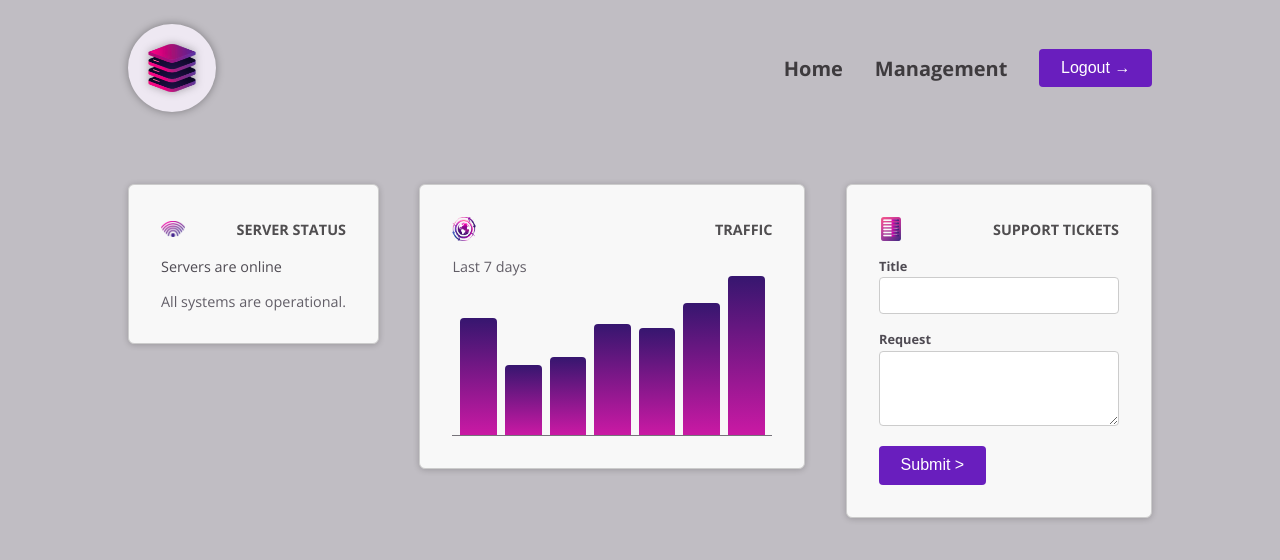
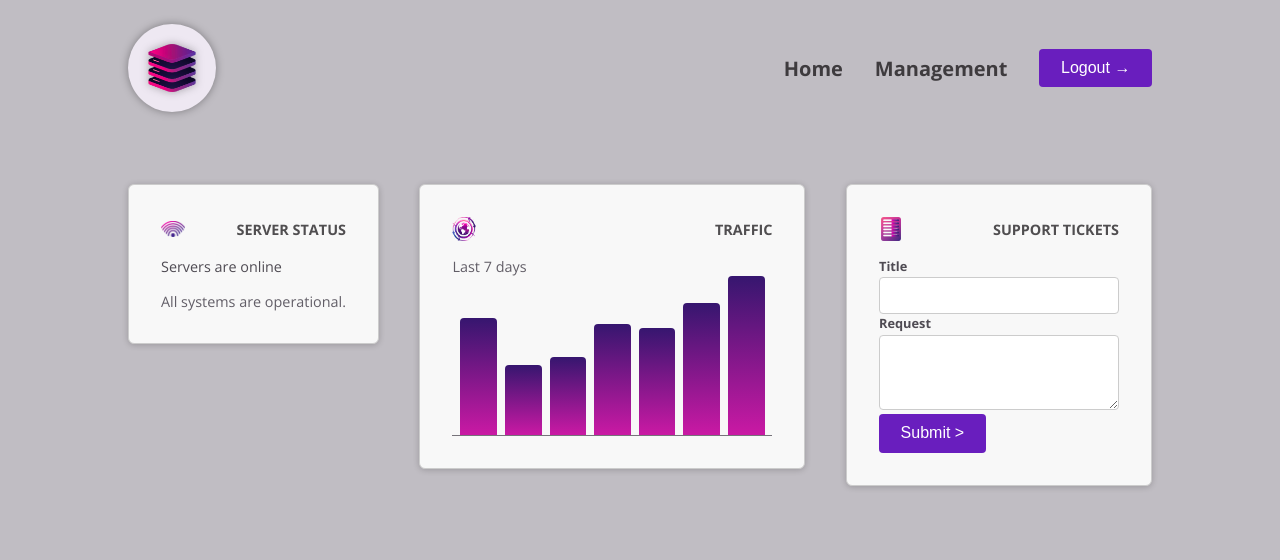
Before and after one commit to artemgilmanov/Angular, an Angular app in the folder 03-components-deep-dive/: page / in a window 1280 px wide. Shown: the top 560 px of the page. Built offline with nearby package versions, Linux system fonts and the light colour scheme.

Commit message:
Add ControlComponent and refactor new ticket form to use app-control for inputs.

```diff
--- a/03-components-deep-dive/src/app/dashboard/tickets/new-ticket/new-ticket.component.html
+++ b/03-components-deep-dive/src/app/dashboard/tickets/new-ticket/new-ticket.component.html
@@ -1,12 +1,10 @@
 <form>
-  <p>
-    <label for="title">Title</label>
+  <app-control [label]="'Title'">
     <input name="title" id="title" />
-  </p>
-  <p>
-    <label for="request">Request</label>
+  </app-control>
+  <app-control [label]="'Request'">
     <textarea name="request" id="request" rows="3"></textarea>
-  </p>
+  </app-control>
   <p>
     <button appButton>
       Submit
--- a/03-components-deep-dive/src/app/dashboard/tickets/new-ticket/new-ticket.component.ts
+++ b/03-components-deep-dive/src/app/dashboard/tickets/new-ticket/new-ticket.component.ts
@@ -1,10 +1,11 @@
 import { Component } from '@angular/core';
 import { ButtonComponent } from '../../../shared/button/button.component';
+import { ControlComponent } from '../../../shared/control/control.component';
 
 @Component({
   selector: 'app-new-ticket',
   standalone: true,
-  imports: [ButtonComponent],
+  imports: [ButtonComponent, ControlComponent],
   templateUrl: './new-ticket.component.html',
   styleUrl: './new-ticket.component.css',
 })
--- a/03-components-deep-dive/src/app/shared/button/button.component.ts
+++ b/03-components-deep-dive/src/app/shared/button/button.component.ts
@@ -1,7 +1,7 @@
 import { Component } from '@angular/core';
 
 @Component({
-  selector: 'button[appButton]',
+  selector: 'button[appButton], a[appButton]',
   standalone: true,
   imports: [],
   templateUrl: './button.component.html',
--- /dev/null
+++ b/03-components-deep-dive/src/app/shared/control/control.component.html
@@ -0,0 +1,4 @@
+<p>
+  <label>{{ label() }}</label>
+  <ng-content select="input, textarea" />
+</p>
--- /dev/null
+++ b/03-components-deep-dive/src/app/shared/control/control.component.ts
@@ -0,0 +1,12 @@
+import { Component, input } from '@angular/core';
+
+@Component({
+  selector: 'app-control',
+  standalone: true,
+  imports: [],
+  templateUrl: './control.component.html',
+  styleUrl: './control.component.css',
+})
+export class ControlComponent {
+  label = input.required<string>();
+}
```
Also changed, not shown: 03-components-deep-dive/src/app/shared/control/control.component.css (added).
